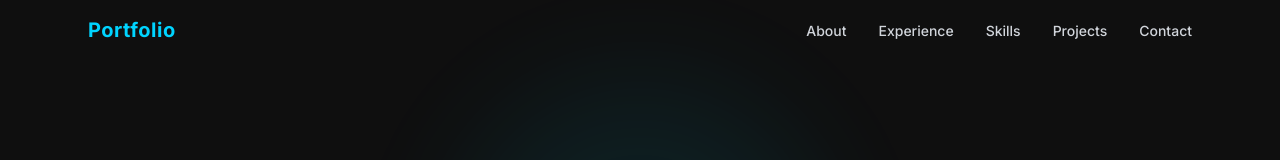
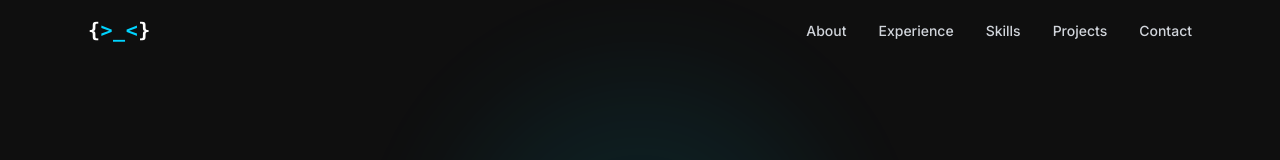
Before and after one commit to Zurungbeepen/portfolio, a React (Vite) app: page / in a window 1280 px wide. Shown: the top 160 px of the page. Built offline with nearby package versions, Linux system fonts and the light colour scheme.

Commit message:
feat: update navbar logo to {>_<} symbol

```diff
--- a/src/components/Navbar.jsx
+++ b/src/components/Navbar.jsx
@@ -20,7 +20,11 @@ export default function Navbar() {
   return (
     <nav className={`fixed top-0 left-0 right-0 z-50 transition-all duration-300 ${scrolled || menuOpen ? 'bg-primary/90 backdrop-blur-md shadow-lg' : 'bg-transparent'}`}>
       <div className="max-w-6xl mx-auto px-6 py-4 flex items-center justify-between">
-        <span className="text-accent font-bold text-xl tracking-wide">Portfolio</span>
+        <span className="font-bold text-xl tracking-wide font-mono">
+          <span className="text-white">{'{'}</span>
+          <span className="text-accent">&gt;_&lt;</span>
+          <span className="text-white">{'}'}</span>
+        </span>
 
         {/* Desktop links */}
         <ul className="hidden md:flex gap-8">
```
